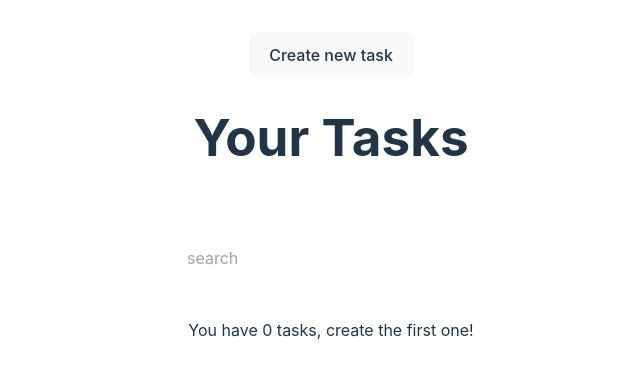
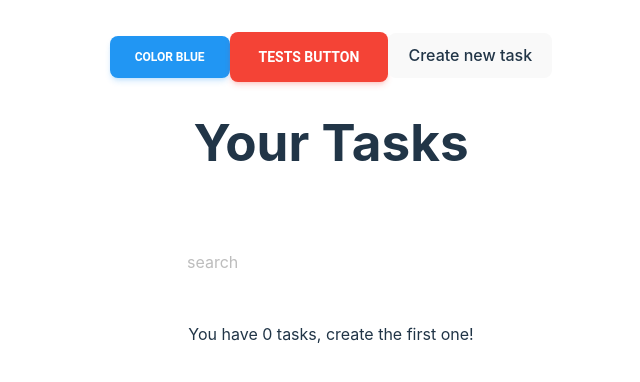
Before and after one commit to Evitalires/Task, a React (Vite) app: page / in a window 1280 px wide. Shown: the top 382 px of the page, without its empty margins (309-949 px from the left). Built offline with nearby package versions, Linux system fonts and the light colour scheme.

Commit message:
Setting Material UI-React

```diff
--- a/src/App/App.css
+++ b/src/App/App.css
@@ -1,6 +1,3 @@
-@tailwind base;
-@tailwind components;
-@tailwind utilities;
 #root {
   max-width: 1280px;
   margin: 0 auto;
--- a/src/App/AppUI.jsx
+++ b/src/App/AppUI.jsx
@@ -7,6 +7,8 @@ import { TasksEmpty } from '../TasksEmpty'
 import { CounterItems } from '../CounterItems'
 import { Modal } from '../Modal'
 import { TaskForm } from '../TaskForm'
+
+import { Button } from "@material-tailwind/react";
 
 import { TasksContext } from '../Context'
 import { useContext } from 'react'
@@ -28,6 +30,8 @@ function AppUI() {
   } = useContext(TasksContext)
   return (
     <>
+      <Button color="blue">color blue</Button>
+      <Button variant='filled' size='lg' color='red'>TEsts Button</Button>
       <button onClick={() => setOpenModal(true)}>Create new task</button>
       <main className='flex flex-col gap-8 items-center'>
         <header className='p-8'>
--- /dev/null
+++ b/src/Components/Header/index.jsx
@@ -0,0 +1,7 @@
+function Header() {
+  return (
+    <div>Header</div>
+  )
+}
+
+export default Header
--- a/src/main.jsx
+++ b/src/main.jsx
@@ -1,7 +1,15 @@
+import { StrictMode } from 'react';
 import ReactDOM from 'react-dom/client'
+
 import App from './App/index'
 import './index.css'
 
+import { ThemeProvider } from "@material-tailwind/react";
+
 ReactDOM.createRoot(document.getElementById('root')).render(
-  <App />
+  <ThemeProvider>
+    <StrictMode>
+      <App />
+    </StrictMode>
+  </ThemeProvider>
 )
--- a/tailwind.config.js
+++ b/tailwind.config.js
@@ -1,5 +1,8 @@
 /** @type {import('tailwindcss').Config} */
-export default {
+
+import  withMT  from "@material-tailwind/react/utils/withMT"
+
+export default withMT({
   content: ["./index.html",
   "./src/**/*.{js,ts,jsx,tsx}",],
   darkMode: 'class',
@@ -7,4 +10,4 @@ export default {
     extend: {},
   },
   plugins: [],
-}
+})
```
Also changed, not shown: package.json (+4 -3 lines), 5 other files (tests, documents, lock files or other folders).
